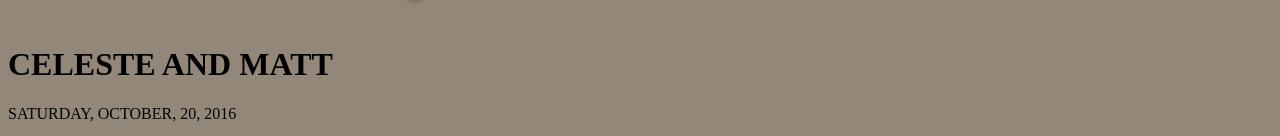
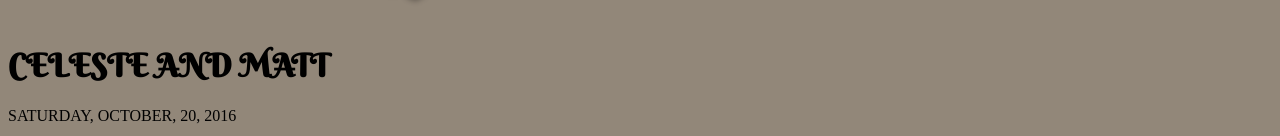
Before and after one commit to cutofmyjib/celeste-matt, a plain HTML site: page src/index.html in a window 1280 px wide. Shown: the part 850-986 px from the top of the page. Drawn offline with Linux system fonts and the light colour scheme.

Commit message:
assign fonts for h1

```diff
--- a/src/style.css
+++ b/src/style.css
@@ -1,3 +1,12 @@
 body {
   background: #928779;
 }
+
+.main-title {
+  font-family: 'Curely', 'Berkshire Swash', cursive;,
+}
+
+@font-face {
+  font-family: 'Curely'
+  src: url('Curely-Free-Typeface.otf');
+}
```
